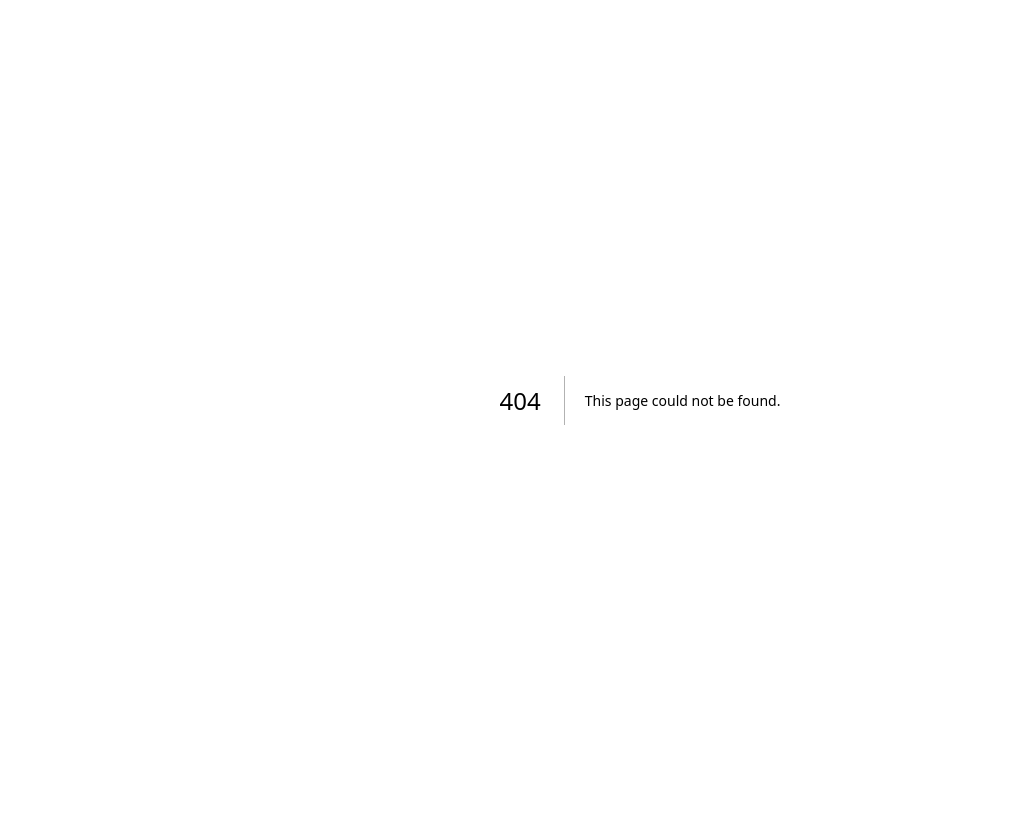
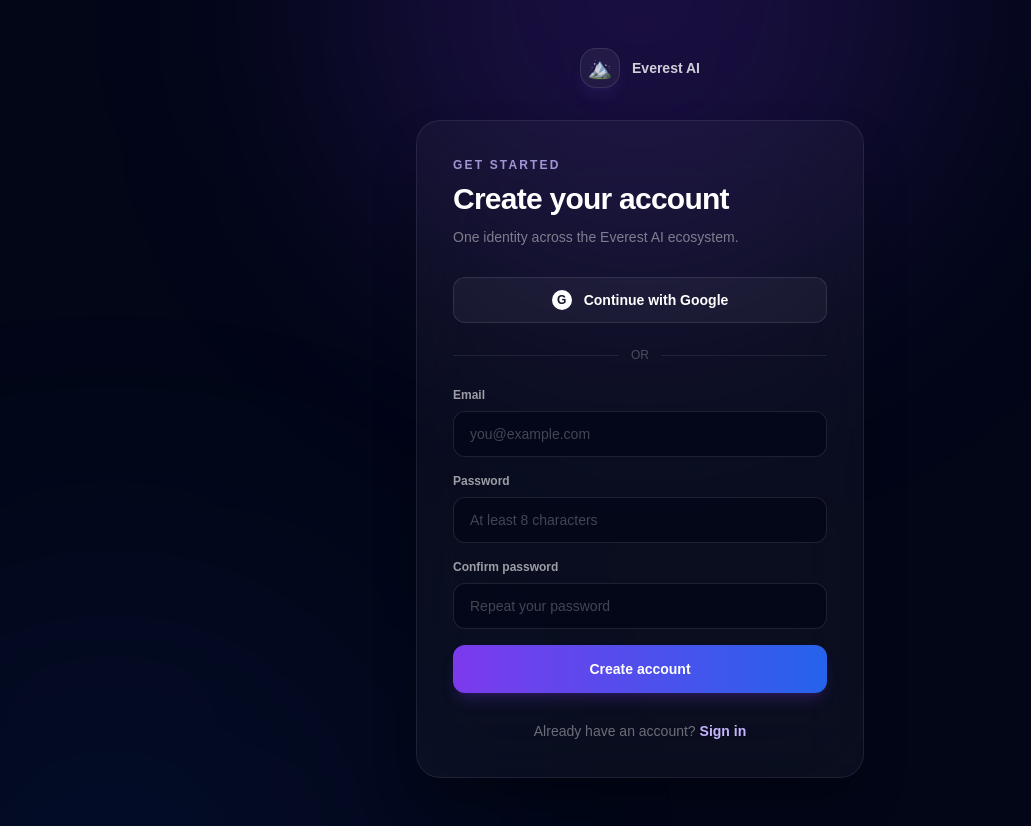
Before and after one commit to blackdadgamer/Parent, a Next.js app: page /signup in a window 1280 px wide. Before the commit this address had no page. Shown: the whole page, without its empty margins (0-1031 px from the left). Before the commit the page ends 800 px from the top, so only its background shows below. Built offline with nearby package versions, Linux system fonts and the light colour scheme; no server answers.

Commit message:
feat: parent auth + dashboard + shared SSO cookie

```diff
--- /dev/null
+++ b/app/signup/page.tsx
@@ -0,0 +1,147 @@
+'use client'
+
+import Link from 'next/link'
+import { useRouter } from 'next/navigation'
+import { FormEvent, useState } from 'react'
+import { createClient } from '@/lib/supabase/client'
+
+export default function SignupPage() {
+  const router = useRouter()
+  const supabase = createClient()
+  const [email, setEmail] = useState('')
+  const [password, setPassword] = useState('')
+  const [confirmPassword, setConfirmPassword] = useState('')
+  const [error, setError] = useState('')
+  const [message, setMessage] = useState('')
+  const [loading, setLoading] = useState(false)
+  const [googleLoading, setGoogleLoading] = useState(false)
+
+  async function handleSignup(event: FormEvent<HTMLFormElement>) {
+    event.preventDefault()
+    setError('')
+    setMessage('')
+
+    if (password !== confirmPassword) {
+      setError('Passwords do not match.')
+      return
+    }
+
+    if (password.length < 8) {
+      setError('Your password must be at least 8 characters long.')
+      return
+    }
+
+    setLoading(true)
+
+    const { data, error: signupError } = await supabase.auth.signUp({
+      email,
+      password,
+      options: {
+        data: { full_name: email.split('@')[0] },
+        emailRedirectTo: `${window.location.origin}/auth/callback?next=/dashboard`,
+      },
+    })
+
+    if (signupError) {
+      setError(signupError.message)
+      setLoading(false)
+      return
+    }
+
+    if (data.session) {
+      router.replace('/dashboard')
+      router.refresh()
+      return
+    }
+
+    setMessage('Account created. Check your email to confirm your address, then sign in.')
+    setLoading(false)
+  }
+
+  async function handleGoogle() {
+    setError('')
+    setGoogleLoading(true)
+
+    const callbackUrl = new URL('/auth/callback', window.location.origin)
+    callbackUrl.searchParams.set('next', '/dashboard')
+
+    const { error: oauthError } = await supabase.auth.signInWithOAuth({
+      provider: 'google',
+      options: { redirectTo: callbackUrl.toString() },
+    })
+
+    if (oauthError) {
+      setError(oauthError.message)
+      setGoogleLoading(false)
+    }
+  }
+
+  return (
+    <main className="relative flex min-h-screen items-center justify-center overflow-hidden bg-[#020617] px-5 py-12 text-white">
+      <div className="pointer-events-none absolute left-1/2 top-[-18rem] h-[36rem] w-[36rem] -translate-x-1/2 rounded-full bg-violet-600/20 blur-[130px]" />
+      <div className="pointer-events-none absolute bottom-[-20rem] left-[-10rem] h-[34rem] w-[34rem] rounded-full bg-blue-600/10 blur-[140px]" />
+
+      <section className="relative w-full max-w-md">
+        <div className="mb-8 text-center">
+          <Link href="/" className="inline-flex items-center gap-3 text-sm font-semibold text-white/80">
+            <span className="flex h-10 w-10 items-center justify-center rounded-2xl border border-white/10 bg-white/[0.05] text-xl shadow-lg shadow-violet-500/10">🏔️</span>
+            Everest AI
+          </Link>
+        </div>
+
+        <div className="rounded-3xl border border-white/[0.08] bg-white/[0.035] p-7 shadow-2xl shadow-black/40 backdrop-blur-2xl sm:p-9">
+          <div className="mb-7">
+            <p className="mb-2 text-xs font-semibold uppercase tracking-[0.18em] text-violet-300/80">Get started</p>
+            <h1 className="text-3xl font-bold tracking-tight">Create your account</h1>
+            <p className="mt-2 text-sm leading-6 text-white/45">One identity across the Everest AI ecosystem.</p>
+          </div>
+
+          <button
+            type="button"
+            onClick={handleGoogle}
+            disabled={googleLoading || loading}
+            className="flex w-full items-center justify-center gap-3 rounded-xl border border-white/10 bg-white/[0.045] px-4 py-3 text-sm font-semibold text-white transition hover:border-white/20 hover:bg-white/[0.08] disabled:cursor-not-allowed disabled:opacity-60"
+          >
+            <span className="grid h-5 w-5 place-items-center rounded-full bg-white text-xs font-bold text-slate-900">G</span>
+            {googleLoading ? 'Connecting…' : 'Continue with Google'}
+          </button>
+
+          <div className="my-6 flex items-center gap-3 text-xs text-white/25">
+            <div className="h-px flex-1 bg-white/[0.08]" />
+            <span>OR</span>
+            <div className="h-px flex-1 bg-white/[0.08]" />
+          </div>
+
+          <form onSubmit={handleSignup} className="space-y-4">
+            <label className="block">
+              <span className="mb-2 block text-xs font-semibold text-white/60">Email</span>
+              <input type="email" autoComplete="email" required value={email} onChange={(event) => setEmail(event.target.value)} className="w-full rounded-xl border border-white/10 bg-[#020617]/70 px-4 py-3 text-sm text-white outline-none transition placeholder:text-white/25 focus:border-violet-500/60 focus:ring-4 focus:ring-violet-500/10" placeholder="you@example.com" />
+            </label>
+
+            <label className="block">
+              <span className="mb-2 block text-xs font-semibold text-white/60">Password</span>
+              <input type="password" autoComplete="new-password" required value={password} onChange={(event) => setPassword(event.target.value)} className="w-full rounded-xl border border-white/10 bg-[#020617]/70 px-4 py-3 text-sm text-white outline-none transition placeholder:text-white/25 focus:border-violet-500/60 focus:ring-4 focus:ring-violet-500/10" placeholder="At least 8 characters" />
+            </label>
+
+            <label className="block">
+              <span className="mb-2 block text-xs font-semibold text-white/60">Confirm password</span>
+              <input type="password" autoComplete="new-password" required value={confirmPassword} onChange={(event) => setConfirmPassword(event.target.value)} className="w-full rounded-xl border border-white/10 bg-[#020617]/70 px-4 py-3 text-sm text-white outline-none transition placeholder:text-white/25 focus:border-violet-500/60 focus:ring-4 focus:ring-violet-500/10" placeholder="Repeat your password" />
+            </label>
+
+            {error && <p className="rounded-xl border border-red-400/20 bg-red-400/10 px-3 py-2.5 text-xs leading-5 text-red-200">{error}</p>}
+            {message && <p className="rounded-xl border border-emerald-400/20 bg-emerald-400/10 px-3 py-2.5 text-xs leading-5 text-emerald-200">{message}</p>}
+
+            <button type="submit" disabled={loading || googleLoading} className="w-full rounded-xl bg-gradient-to-r from-violet-600 to-blue-600 px-4 py-3.5 text-sm font-bold shadow-lg shadow-violet-600/20 transition hover:-translate-y-0.5 hover:shadow-violet-500/30 disabled:cursor-not-allowed disabled:opacity-60">
+              {loading ? 'Creating account…' : 'Create account'}
+            </button>
+          </form>
+
+          <p className="mt-7 text-center text-sm text-white/40">
+            Already have an account?{' '}
+            <Link href="/login" className="font-semibold text-violet-300 transition hover:text-violet-200">Sign in</Link>
+          </p>
+        </div>
+      </section>
+    </main>
+  )
+}
```
